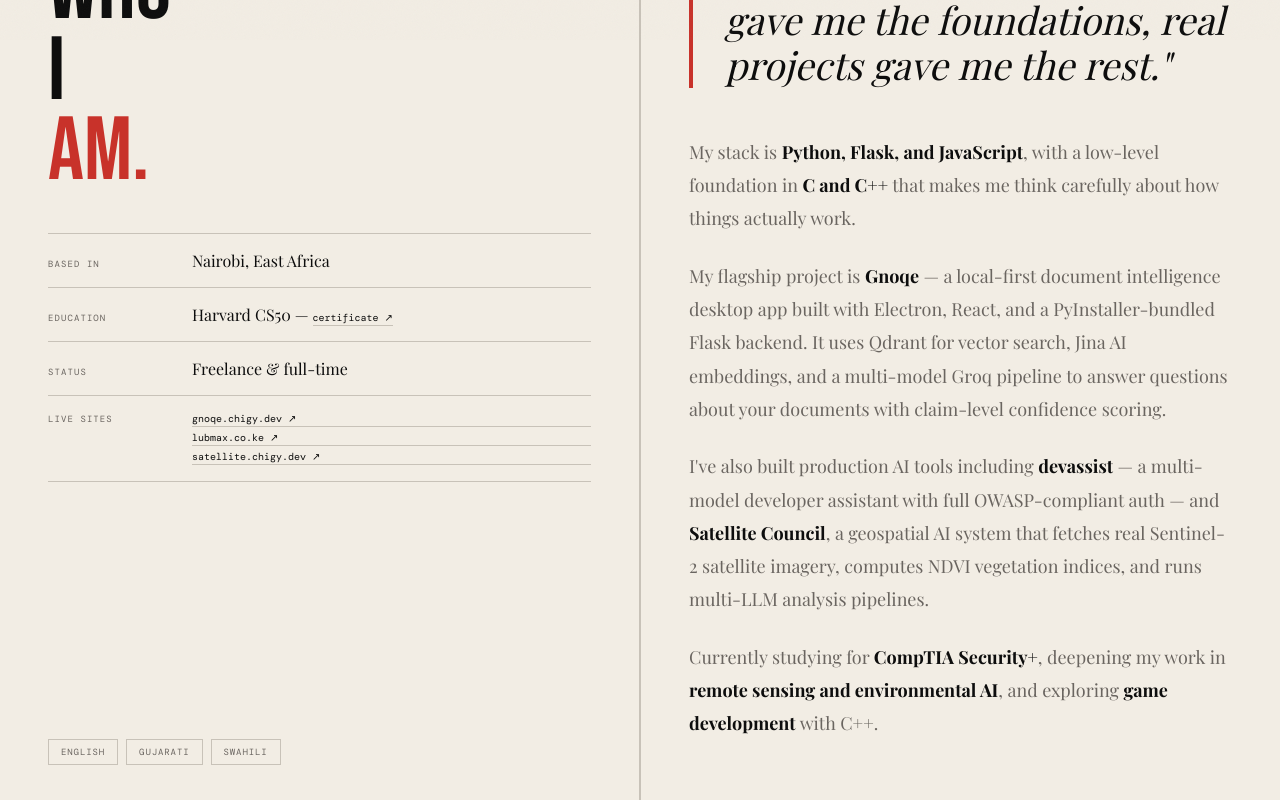
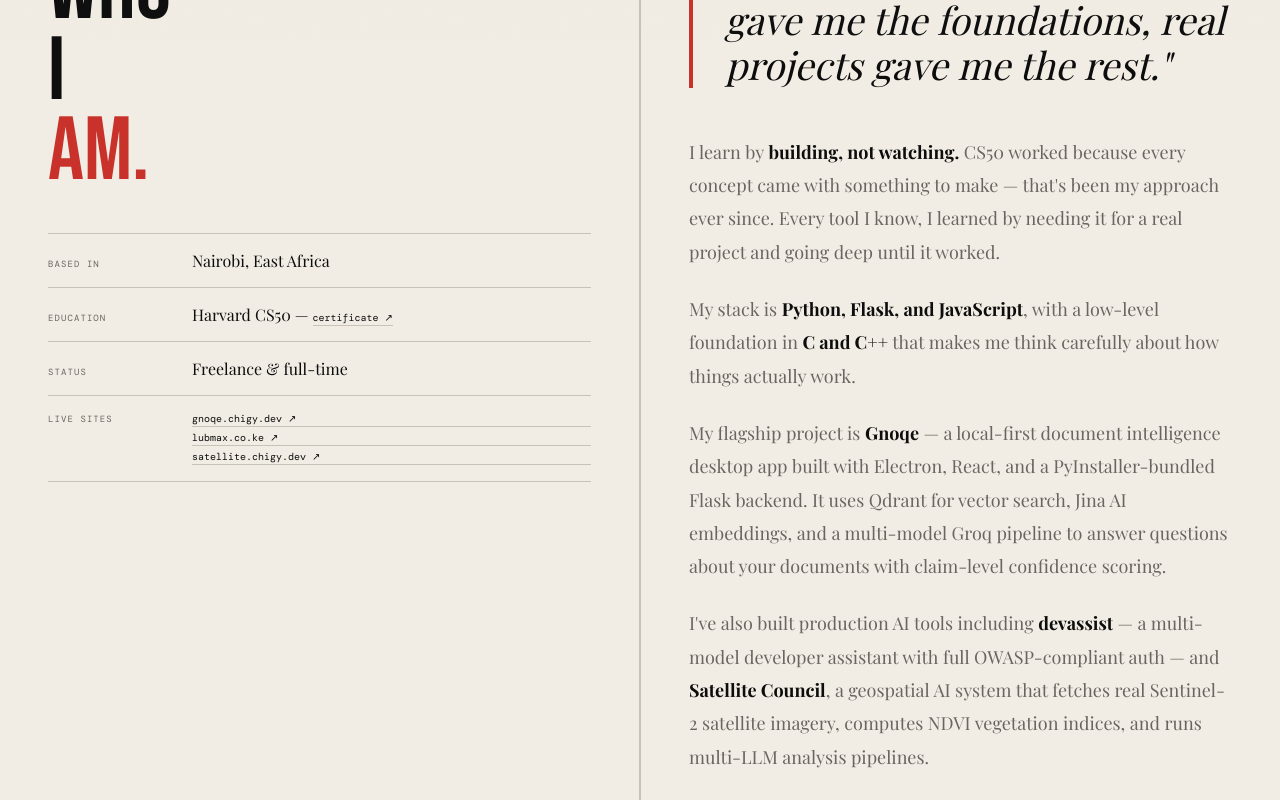
Before and after one commit to ch1gy/portfolio, a React (Vite) app: page / in a window 1280 px wide. Shown: the part 760-1560 px from the top of the page. Built offline with nearby package versions, Linux system fonts and the light colour scheme; a web font is replaced by a local one.

Commit message:
changed the exploring section and added more info about myself

```diff
--- a/src/App.jsx
+++ b/src/App.jsx
@@ -49,7 +49,7 @@
     { name: "Supabase",            level: 70 },
     { name: "PyInstaller",         level: 68 },
   ],
-  exploring: ["CompTIA Security+", "Remote Sensing & Environmental AI", "LLM Pipeline Architecture", "Game Dev (C++)"],
+  exploring: ["Gnoqe — Team & Enterprise Features", "Reinforcement Learning & Multi-Agent Systems", "Unreal 5 & C++ Game Development", "PyTorch & Neural Network Architecture"],
 };
 
 // ── FONTS & PAGE CSS (sections only — layout CSS lives in Layout.jsx) ─────────
@@ -393,16 +393,19 @@
               <p className="about-pull">"I learned by doing — CS50 gave me the foundations, real projects gave me the rest."</p>
             </Reveal>
             <Reveal delay={0.2}>
+              <p className="about-body-text">I learn by <strong>building, not watching.</strong> CS50 worked because every concept came with something to make — that's been my approach ever since. Every tool I know, I learned by needing it for a real project and going deep until it worked.</p>
+            </Reveal>
+            <Reveal delay={0.3}>
               <p className="about-body-text">My stack is <strong>Python, Flask, and JavaScript</strong>, with a low-level foundation in <strong>C and C++</strong> that makes me think carefully about how things actually work.</p>
             </Reveal>
-            <Reveal delay={0.3}>
+            <Reveal delay={0.4}>
               <p className="about-body-text">My flagship project is <strong>Gnoqe</strong> — a local-first document intelligence desktop app built with Electron, React, and a PyInstaller-bundled Flask backend. It uses Qdrant for vector search, Jina AI embeddings, and a multi-model Groq pipeline to answer questions about your documents with claim-level confidence scoring.</p>
             </Reveal>
-            <Reveal delay={0.4}>
+            <Reveal delay={0.5}>
               <p className="about-body-text">I've also built production AI tools including <strong>devassist</strong> — a multi-model developer assistant with full OWASP-compliant auth — and <strong>Satellite Council</strong>, a geospatial AI system that fetches real Sentinel-2 satellite imagery, computes NDVI vegetation indices, and runs multi-LLM analysis pipelines.</p>
             </Reveal>
-            <Reveal delay={0.5}>
-              <p className="about-body-text">Currently studying for <strong>CompTIA Security+</strong>, deepening my work in <strong>remote sensing and environmental AI</strong>, and exploring <strong>game development</strong> with C++.</p>
+            <Reveal delay={0.6}>
+              <p className="about-body-text">Currently exploring <strong>reinforcement learning and multi-agent systems</strong>, diving into <strong>PyTorch</strong>, and building toward a project where machine learning meets <strong>Unreal 5 game development.</strong></p>
             </Reveal>
           </div>
         </section>
```
